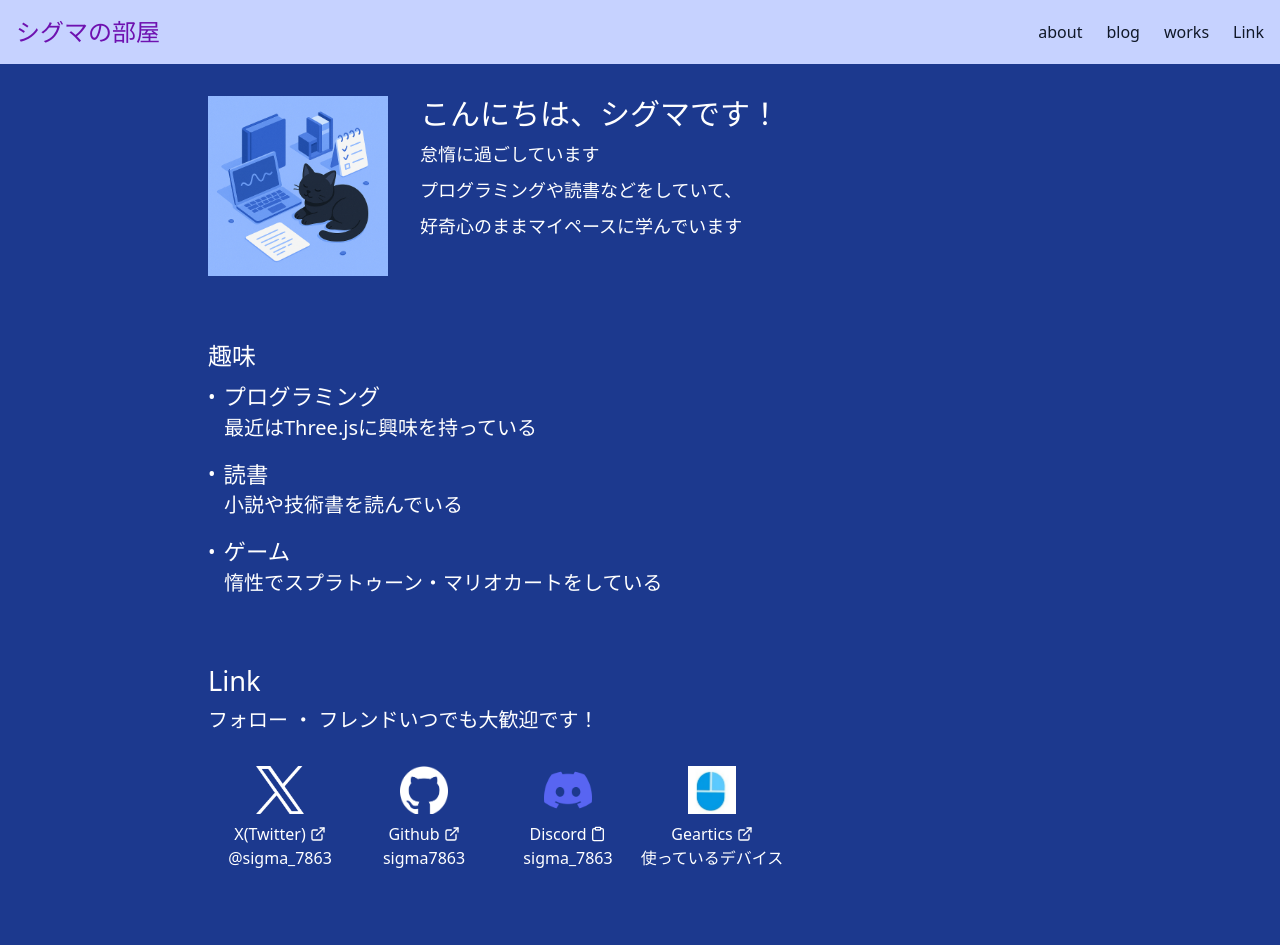
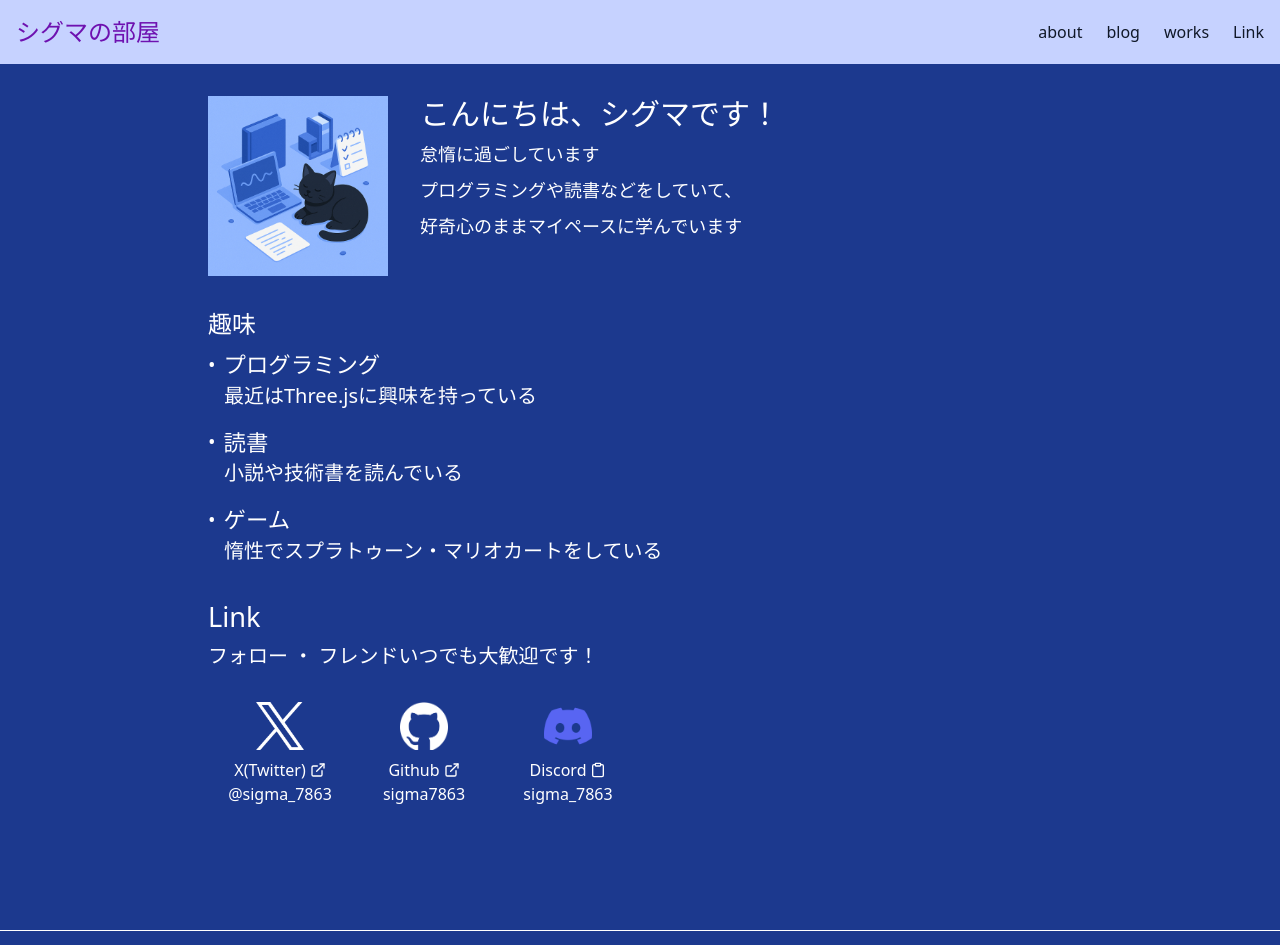
Before and after one commit to sigma7863/sigma7863.github.io, a Next.js app: page / in a window 1280 px wide. Shown: the top 945 px of the page. Built offline with nearby package versions, Linux system fonts and the light colour scheme.

Commit message:
ホバー時のテキストの色を変更

```diff
--- a/src/app/page.tsx
+++ b/src/app/page.tsx
@@ -7,7 +7,7 @@ export default function Home() {
     <>
       <main className="min-h-screen bg-blue-900 text-white">
         <div className="max-w-4xl mx-auto px-4 py-8">
-          <section className="flex flex-col md:flex-row gap-8 mb-16">
+          <section className="flex flex-col md:flex-row gap-8 mb-8">
             <Image src="/a.png" width={180} height={180} alt="my-icon"/>
             <div className="space-y-2">
               <h2 className="text-3xl font-medium">こんにちは、シグマです！</h2>
@@ -17,7 +17,7 @@ export default function Home() {
             </div>
           </section>
 
-          <section className="mb-16">
+          <section className="mb-8">
             <h2 className="text-2xl font-medium mb-2">趣味</h2>
             <ul className="space-y-3">
               <li>
@@ -49,9 +49,9 @@ export default function Home() {
             <p className="text-xl mb-6">フォロー ・ フレンドいつでも大歓迎です！</p>
 
             <div className="grid grid-cols-2 md:grid-cols-6">
-              <Link href="https://x.com/sigma_7863" target="_blank" className="flex flex-col items-center hover:underline">
+              <Link href="https://x.com/sigma_7863" target="_blank" className="flex flex-col items-center hover:text-[#2CB7A2]">
                 <div className="w-16 h-16 flex items-center justify-center">
-                  <Image src="/x-logo.png" width={40} height={40} className="w-12 h-12 fill-current" alt="x-logo"/>
+                  <Image src="/x-logo.png" width={40} height={40} className="w-12 h-12 fill-current hover:cyan-500" alt="x-logo"/>
                 </div>
                 <p className="text-center inline-flex items-center space-x-1">
                   <span>X(Twitter)</span>
@@ -60,7 +60,7 @@ export default function Home() {
                 <p className="text-center">@sigma_7863</p>
               </Link>
 
-              <Link href="https://github.com/sigma7863" target="_blank" className="flex flex-col items-center hover:underline">
+              <Link href="https://github.com/sigma7863" target="_blank" className="flex flex-col items-center hover:text-[#2CB7A2]">
                 <div className="w-16 h-16 flex items-center justify-center">
                   <Image src="/github-logo.png" width={40} height={40} className="w-12 h-12 fill-current" alt="github-logo"/>
                 </div>
@@ -71,7 +71,7 @@ export default function Home() {
                 <p className="text-center">sigma7863</p>
               </Link>
 
-              <div className="flex flex-col items-center hover:underline">
+              <div className="flex flex-col items-center hover:">
                 <div className="w-16 h-16 flex items-center justify-center">
                   <Image src="/discord-logo.png" width={40} height={40} className="w-12 h-12 fill-current" alt="discord-logo"/>
                 </div>
@@ -81,17 +81,6 @@ export default function Home() {
                 </p>
                 <p className="text-center">sigma_7863</p>
               </div>
-
-              <Link href="https://www.geartics.com/sigma7863" target="_blank" className="flex flex-col items-center hover:underline">
-                <div className="w-16 h-16 flex items-center justify-center">
-                  <Image src="/geartics-logo.jpg" width={40} height={40} className="w-12 h-12 fill-current" alt="geartics-logo"/>
-                </div>
-                <p className="text-center inline-flex items-center space-x-1">
-                  <span>Geartics</span>
-                  <ExternalLink className="w-4 h-4" />
-                </p>
-                <p className="text-center">使っているデバイス</p>
-              </Link>
             </div>
           </section>
         </div>
```
